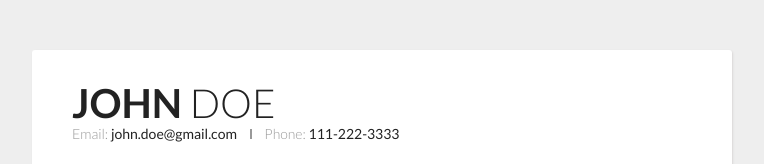
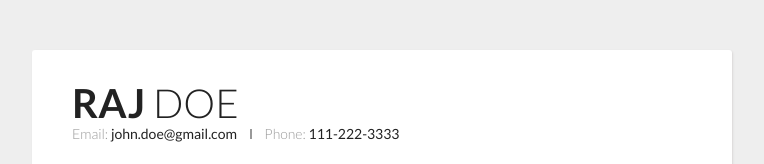
Before and after one commit to rajramch/AWSLearing, a plain HTML site: page WebProj/index.html in a window 1280 px wide. Shown: the top 164 px of the page, without its empty margins (258-1022 px from the left). Drawn offline with Linux system fonts and the light colour scheme.

Commit message:
name change

```diff
--- a/WebProj/index.html
+++ b/WebProj/index.html
@@ -10,7 +10,7 @@
   <div class="container">
     <div class="header">
       <div class="full-name">
-        <span class="first-name">John</span>
+        <span class="first-name">Raj</span>
         <span class="last-name">Doe</span>
       </div>
       <div class="contact-info">
```
